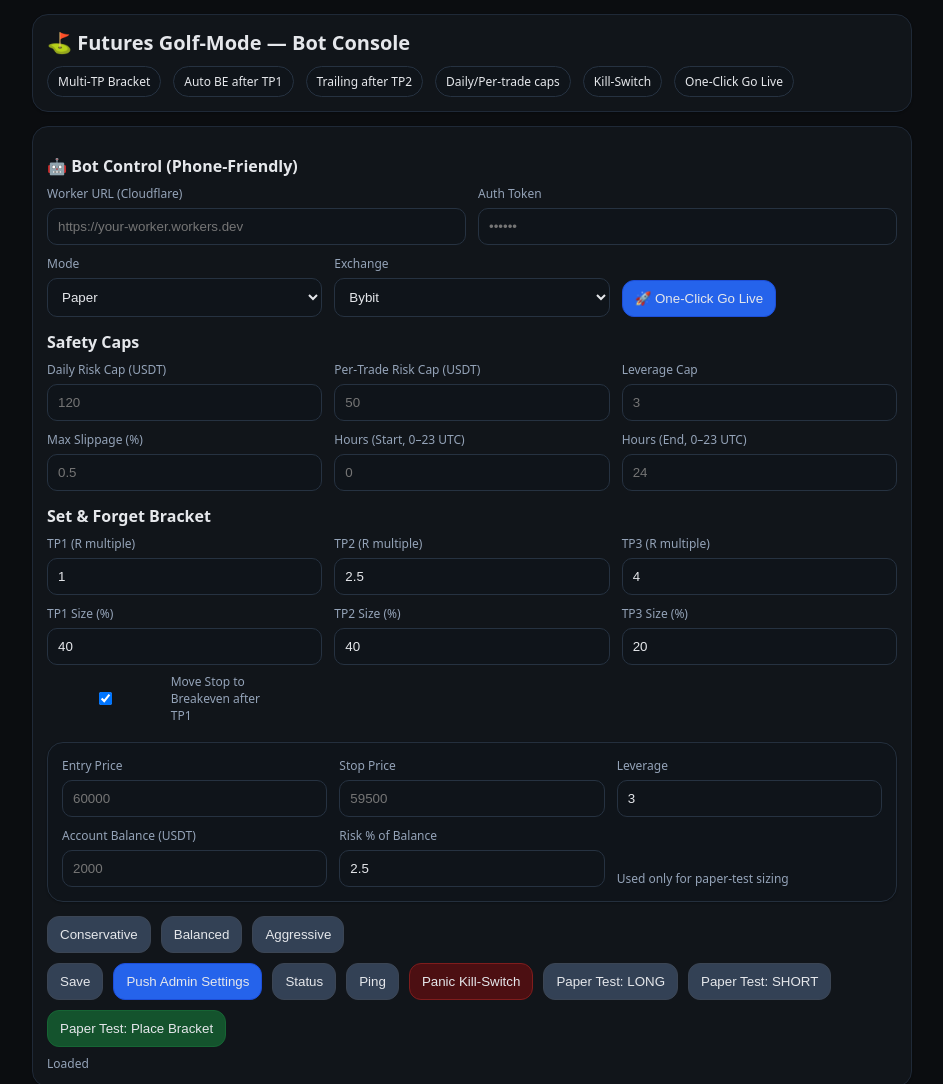
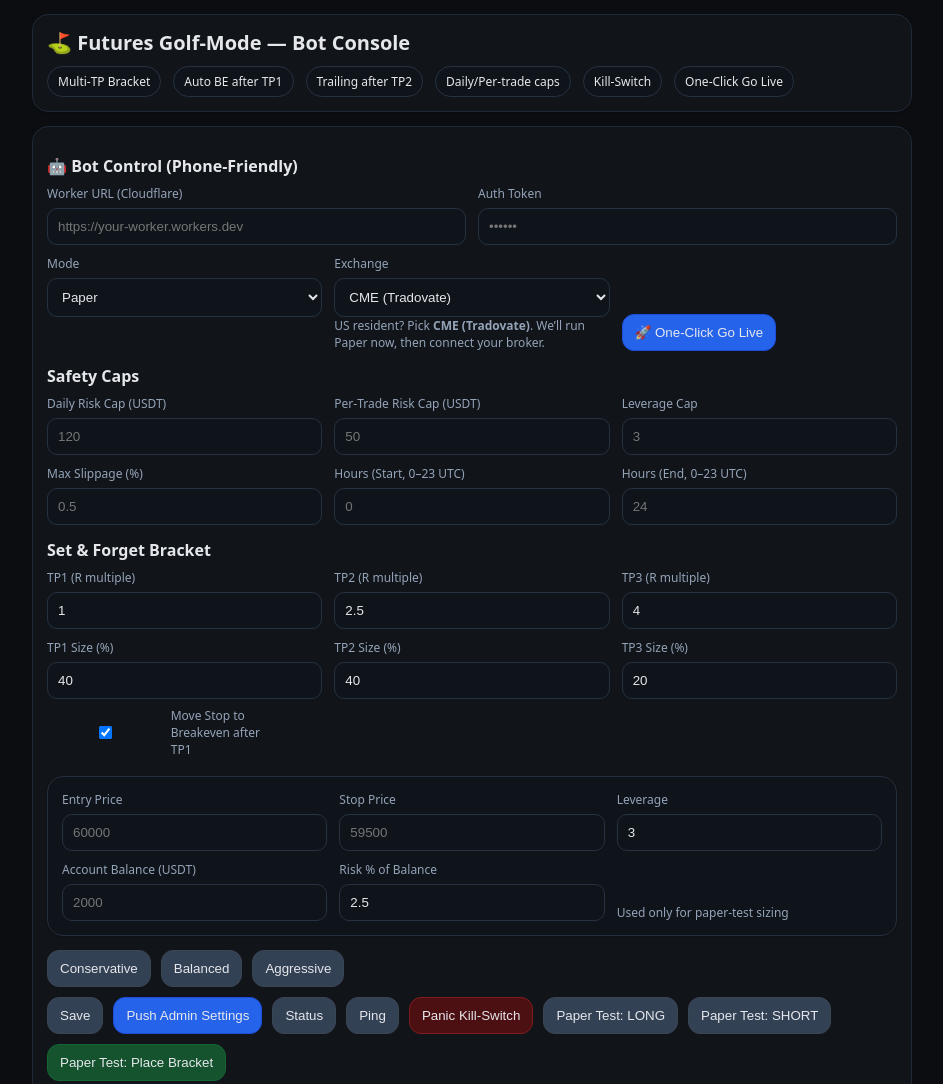
Before and after one commit to tompeezy/Futures-golf-mode, a plain HTML site: page index.html in a window 1280 px wide. Shown: the top 1084 px of the page, without its empty margins (168-1111 px from the left). Drawn offline with Linux system fonts and the light colour scheme.

Commit message:
Update index.html

```diff
--- a/index.html
+++ b/index.html
@@ -1,5 +1,4 @@
 <!doctype html>
-
 <html lang="en">
 <head>
   <meta charset="utf-8" />
@@ -8,15 +7,12 @@
   <link rel="manifest" href="manifest.json" />
   <meta name="theme-color" content="#0b0d10" />
   <style>
-    :root{
-      --bg:#0b0d10; --fg:#e5e7eb; --muted:#94a3b8; --card:#11151a; --line:#1f2937;
-      --btn:#334155; --btn2:#2563eb; --good:#16a34a; --bad:#ef4444;
-    }
+    :root{ --bg:#0b0d10; --fg:#e5e7eb; --muted:#94a3b8; --card:#11151a; --line:#1f2937; --btn:#334155; --btn2:#2563eb; }
     *{box-sizing:border-box}
     body{margin:14px;font-family:system-ui,-apple-system,Segoe UI,Roboto,Inter,Arial,sans-serif;background:var(--bg);color:var(--fg)}
+    .wrap{max-width:880px;margin:0 auto}
     h1{font-size:20px;margin:0 0 10px 0}
     h2{font-size:16px;margin:14px 0 8px 0}
-    .wrap{max-width:880px;margin:0 auto}
     .card{background:var(--card);border:1px solid var(--line);border-radius:16px;padding:14px;box-shadow:0 1px 2px rgba(0,0,0,.25);margin-bottom:14px}
     label{display:block;font-size:12px;color:var(--muted);margin-bottom:6px}
     input,select{width:100%;background:#0f141a;border:1px solid #263241;border-radius:10px;padding:10px;color:var(--fg)}
@@ -25,8 +21,8 @@
     .row3{display:grid;grid-template-columns:repeat(3,1fr);gap:12px}
     .btn{background:var(--btn);border:1px solid #3b4554;color:#e5e7eb;padding:10px 12px;border-radius:12px}
     .btn.primary{background:var(--btn2);border-color:#1d4ed8}
+    .btn.bad{background:#4c0f12;border-color:#7f1d1d}
     .btn.good{background:#14532d;border-color:#166534}
-    .btn.bad{background:#4c0f12;border-color:#7f1d1d}
     .actions{display:flex;gap:10px;flex-wrap:wrap;margin-top:10px}
     .muted{color:var(--muted);font-size:12px}
     .kpi{display:flex;gap:12px;flex-wrap:wrap}
@@ -47,7 +43,9 @@
         <div class="tag">Kill‑Switch</div>
         <div class="tag">One‑Click Go Live</div>
       </div>
-    </div><!-- Worker / Auth / Mode -->
+    </div>
+
+    <!-- Worker / Auth / Mode -->
     <div class="card">
       <h2>🤖 Bot Control (Phone‑Friendly)</h2>
       <div class="row">
@@ -71,9 +69,11 @@
         <div>
           <label>Exchange</label>
           <select id="wkExch">
-        <option value="bybit" selected>Bybit</option>
+            <option value="tradovate" selected>CME (Tradovate)</option>
+            <option value="bybit">Bybit</option>
             <option value="okx">OKX</option>
           </select>
+          <div class="muted">US resident? Pick <b>CME (Tradovate)</b>. We’ll run Paper now, then connect your broker.</div>
         </div>
         <div style="align-self:end">
           <button class="btn primary" id="wkGoLive">🚀 One‑Click Go Live</button>
@@ -195,9 +195,10 @@
     </div>
 
     <div class="foot">Tip: Start in <b>Paper</b>. Verify partials + BE + trailing. Then use <b>🚀 Go Live</b> after adding keys in Cloudflare.</div>
+  </div>
 
-  </div>  <script>
-    // --- PWA SW registration (works with our minimal pass‑through SW) ---
+  <script>
+    // Register the service worker (minimal, pass‑through)
     if ('serviceWorker' in navigator) {
       navigator.serviceWorker.register('./service-worker.js').catch(()=>{});
     }
@@ -214,7 +215,7 @@
     function adminBody(){
       return {
         mode: ($('wkMode').value||'paper'),
-        exchange: ($('wkExch').value||'bybit'),
+        exchange: ($('wkExch').value||'tradovate'),
         dailyRiskCapUSDT: Number($('wkDailyRisk').value||0),
         perTradeRiskCapUSDT: Number($('wkTradeRisk').value||0),
         leverageCap: Number($('wkLevCap').value||1),
@@ -297,5 +298,6 @@
     $('presetAgg').onclick = ()=>fill(P.aggressive);
 
     loadCfg();
-  </script></body>
+  </script>
+</body>
 </html>
```
Lines whose indentation alone changed are shown as unchanged.
